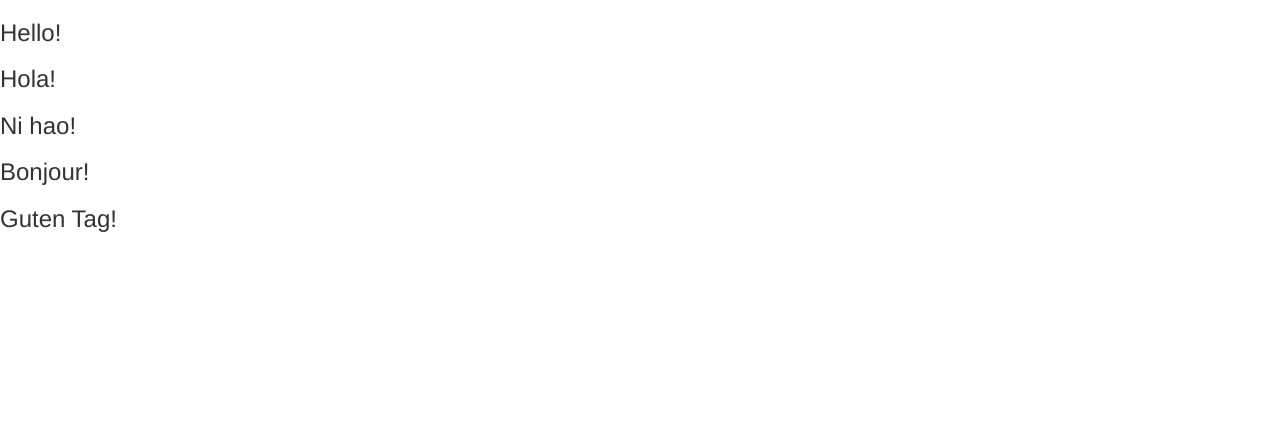
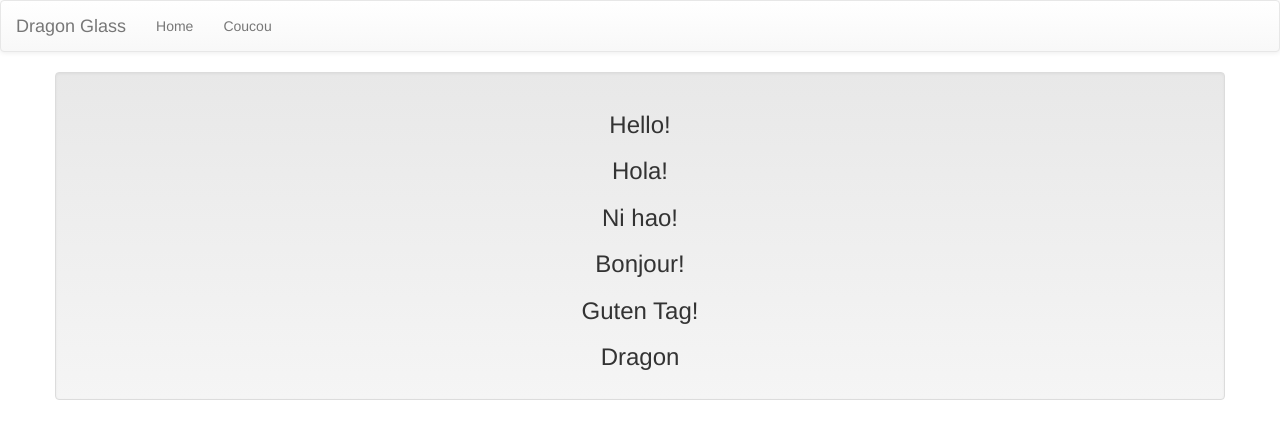
Before and after one commit to Yanze/first_flask, a Flask app: page / in a window 1280 px wide. Shown: the top 439 px of the page. Run offline with Flask 2, Linux system fonts and the light colour scheme; some libraries are stand-ins or nearby versions.

Commit message:
add base.html

```diff
--- /dev/null
+++ b/first_flask/templates/base.html
@@ -0,0 +1,41 @@
+<!DOCTYPE html>
+<html lang="en">
+<head>
+  <meta charset="UTF-8">
+  <title>{{lengend}}</title>
+  <script src = "{{ url_for('static', filename='js/jquery-2.1.1.min.js')}}"></script>
+  <script src = "{{ url_for('static', filename='js/bootstrap.min.js')}}"></script>
+  <link rel="stylesheet" href="{{ url_for('static', filename='css/bootstrap.min.css')}}">
+  <link rel="stylesheet" href="{{ url_for('static', filename ='css/bootstrap-theme.min.css')}}">
+</head>
+<body>
+<nav class="navbar navbar-default">
+  <div class="container-fluid">
+    <!-- Brand and toggle get grouped for better mobile display -->
+    <div class="navbar-header">
+      <button type="button" class="navbar-toggle collapsed" data-toggle="collapse" data-target="#bs-example-navbar-collapse-1">
+        <span class="sr-only">Toggle navigation</span>
+        <span class="icon-bar"></span>
+        <span class="icon-bar"></span>
+        <span class="icon-bar"></span>
+      </button>
+      <a class="navbar-brand" href="#">Dragon Glass</a>
+    </div>
+
+    <!-- Collect the nav links, forms, and other content for toggling -->
+    <div class="collapse navbar-collapse" id="bs-example-navbar-collapse-1">
+      <ul class="nav navbar-nav">
+        <li><a href="/">Home <span class="sr-only">(current)</span></a></li>
+        <li><a href="/coucou">Coucou</a></li>
+      </ul>
+
+    </div><!-- /.navbar-collapse -->
+  </div><!-- /.container-fluid -->
+</nav>
+
+
+{% block main_content %}
+{% endblock %}
+
+</body>
+</html>
--- a/first_flask/templates/index.html
+++ b/first_flask/templates/index.html
@@ -1,18 +1,13 @@
-<!DOCTYPE html>
-<html lang="en">
-<head>
-  <meta charset="UTF-8">
-  <title>Hello World !</title>
-  <script src = "{{ url_for('static', filename='js/jquery-2.1.1.min.js')}}"></script>
-  <script src = "{{ url_for('static', filename='js/bootstrap.min.js')}}"></script>
-  <link rel="stylesheet" href="{{ url_for('static', filename='css/bootstrap.min.css')}}">
-  <link rel="stylesheet" href="{{ url_for('static', filename ='css/bootstrap-theme.min.css')}}">
-</head>
-<body>
+{% extends 'base.html' %}
+{% block main_content %}
+
+<div class="container well text-center">
 <h3>Hello!</h3>
 <h3>Hola!</h3>
 <h3>Ni hao!</h3>
 <h3>Bonjour!</h3>
 <h3>Guten Tag!</h3>
-</body>
-</html>
+<h3>{{ title }}</h3>
+</div>
+
+{% endblock %}
--- a/first_flask/views.py
+++ b/first_flask/views.py
@@ -5,7 +5,7 @@ from flask import render_template
 @app.route("/index")
 @app.route("/")
 def index():
-    return render_template('index.html')
+    return render_template('index.html', title='Dragon', lengend='Gragon Glass')
 
 @app.route("/coucou")
 def coucou():
```
Also changed, not shown: first_flask/templates/coucou.html (+6 -10 lines).
